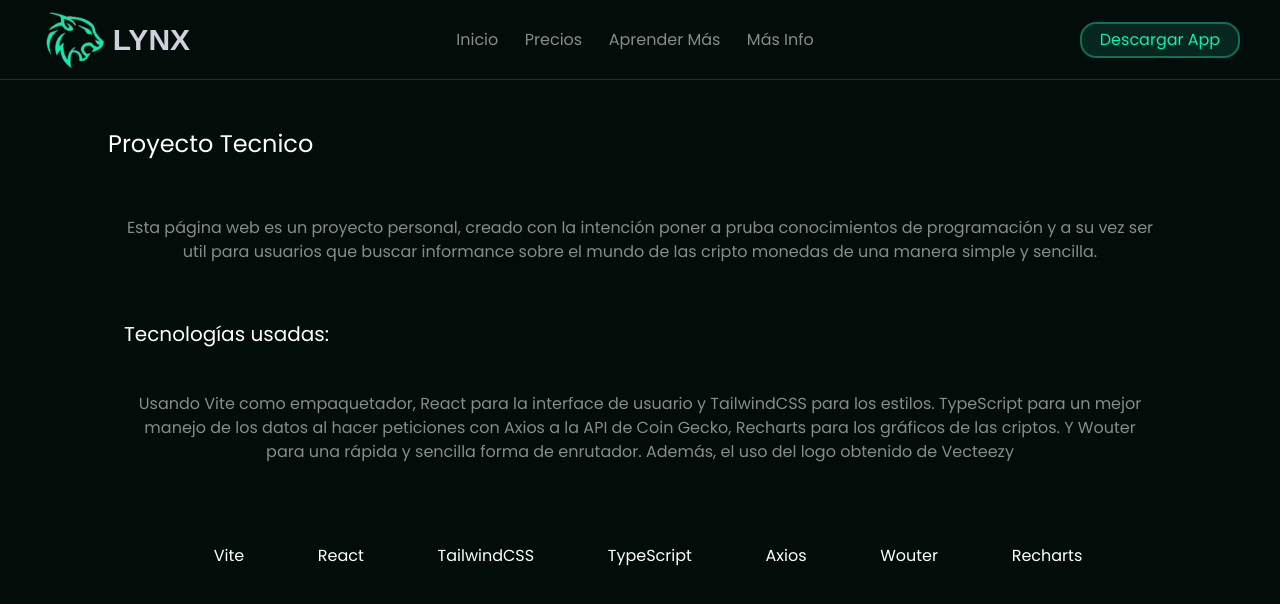
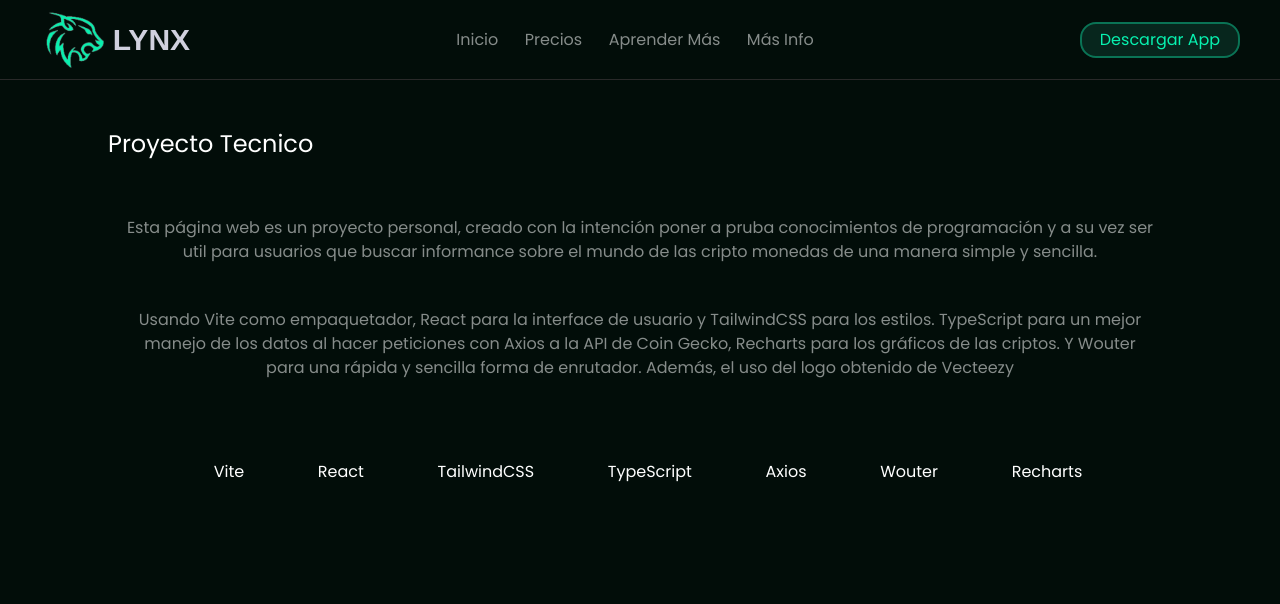
Before and after one commit to JuanMaCarreras/CryptoWeb, a React (Vite) app: page /description in a window 1280 px wide. Shown: the top 604 px of the page. Built offline with nearby package versions, Linux system fonts and the light colour scheme; a web font is replaced by a local one.

Commit message:
Added Description page

```diff
--- a/src/page/Description.tsx
+++ b/src/page/Description.tsx
@@ -10,7 +10,6 @@ function Description() {
             <p className='text-center text-grisLetras'>Esta página web es un proyecto personal, creado con la intención poner a pruba conocimientos de programación
             y a su vez ser util para usuarios que buscar informance sobre el mundo de las cripto monedas de una manera simple y sencilla.
             </p>
-            <h4 className='mt-14  text-xl'>Tecnologías usadas:</h4>
             <p className='text-center text-grisLetras mt-11 mb-20'>Usando Vite como empaquetador, React para la interface de usuario y TailwindCSS para los estilos. TypeScript para un mejor
               manejo de los datos al hacer peticiones con Axios a la API de Coin Gecko, Recharts para los gráficos de las criptos. Y Wouter
               para una rápida y sencilla forma de enrutador. Además, el uso del logo obtenido de Vecteezy
```
